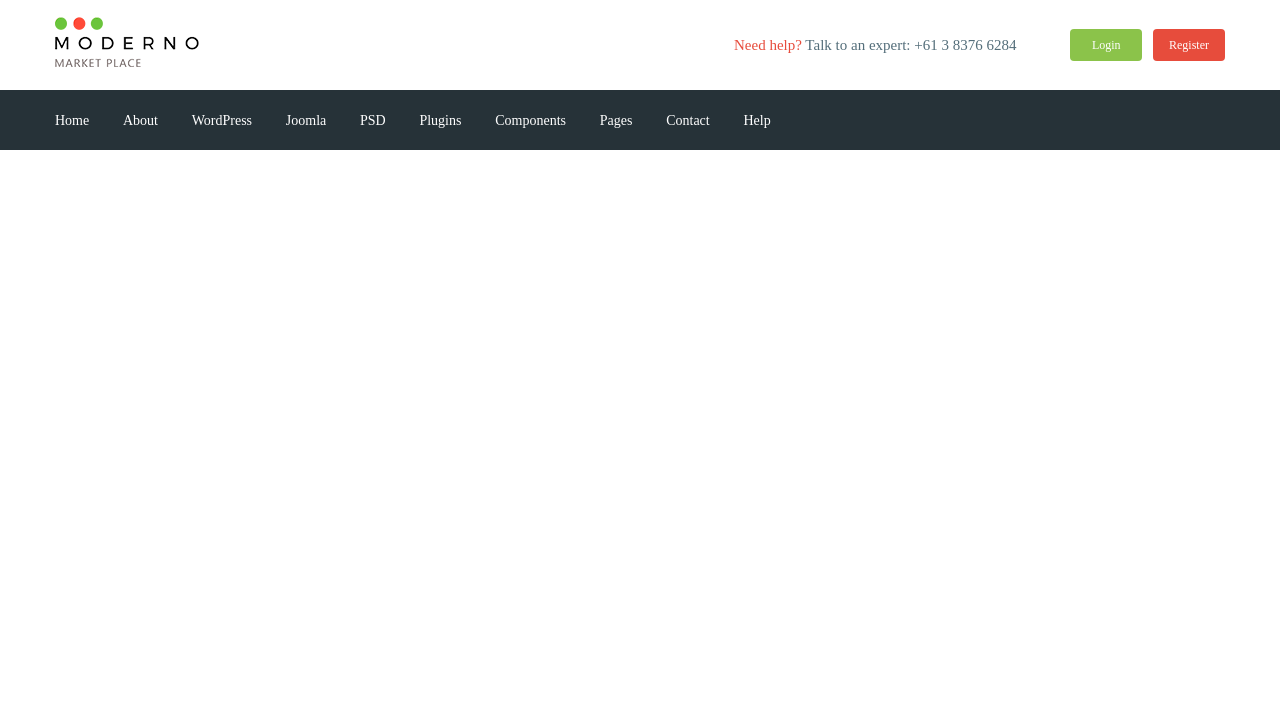
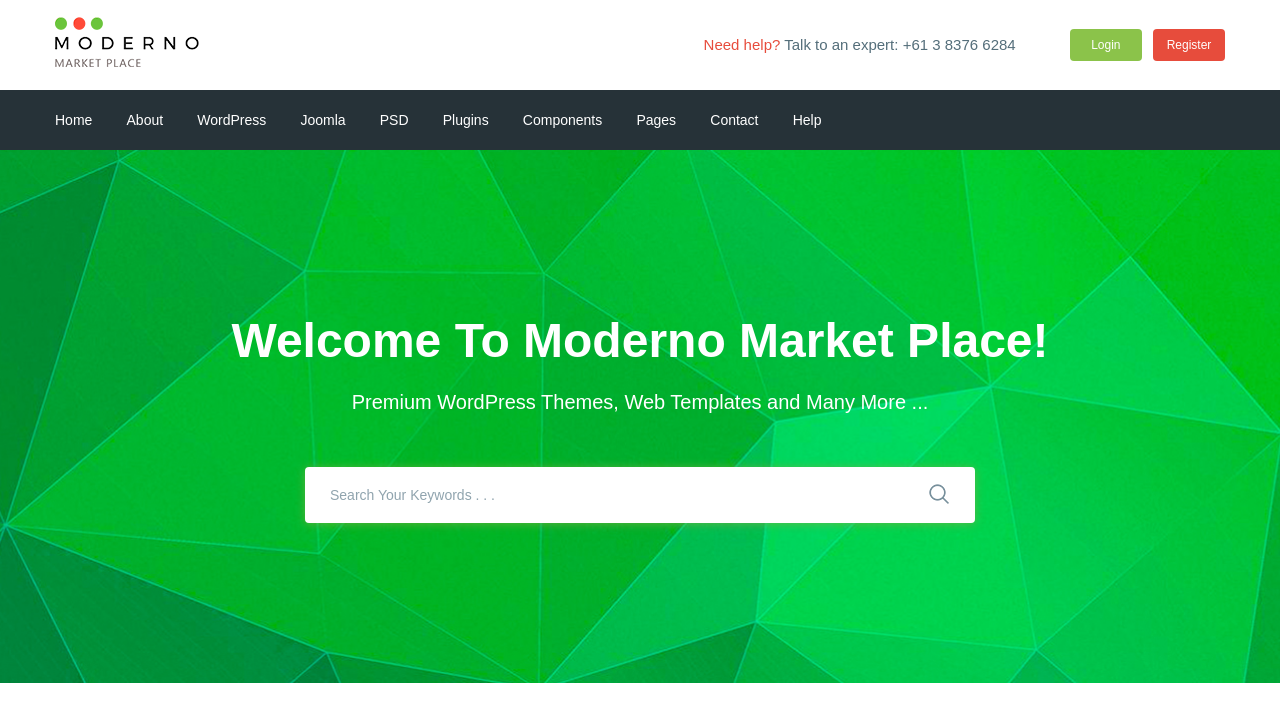
Before and after one commit to Paparatce/moderno, a website: page app/index.html in a window 1280 px wide. Drawn offline with nearby package versions, Linux system fonts and the light colour scheme; files that its build step writes are made by us from their sources.

Commit message:
added search section

```diff
--- a/app/index.html
+++ b/app/index.html
@@ -91,11 +91,28 @@
             </nav>
         </div>
     </div>
+</header>
+<body>
+<section class="search" style="background-image: url(images/search-bg.jpg);">
+    <div class="container">
+        <div class="search__inner">
+            <div class="search__inner-title">
+                Welcome To Moderno Market Place!
+            </div>
+            <div class="search__inner-text">
+                Premium WordPress Themes, Web Templates and Many More ...
+            </div>
+            <div class="search__inner-form">
+                <form>
+                    <input type="text" placeholder="Search Your Keywords . . ." required>
+                    <button type="submit"><img src="images/icons/search.png" alt=""></button>
+                </form>
+            </div>
+        </div>
+    </div>
+</section>
 
 
-</header>
-
-<body>
     <script src="https://ajax.googleapis.com/ajax/libs/jquery/3.4.1/jquery.min.js"></script>
     <script src="js/libs.min.js"></script>
     <script src=js/main.min.js></script>
--- a/app/scss/_global.scss
+++ b/app/scss/_global.scss
@@ -18,7 +18,7 @@ li {
     list-style: none;
 }
 body {
-    font-family: "Roboto-Regular";
+    font-family: "Roboto-Regular" ,sans-serif;
     font-weight: 400;
     font-size: 15px;
     line-height: 24px;
--- a/app/scss/style.scss
+++ b/app/scss/style.scss
@@ -49,3 +49,56 @@
         font-size: 14px;
     }
 }
+.search {
+    background-repeat: no-repeat;
+    background-size: cover;
+    background-position: center;
+    min-height: 533px;
+}
+.search__inner {
+    padding: 155px 0px 100px;
+    color: #fff;
+    text-align: center;
+    &-title {
+        margin-bottom: 10px;
+        font-size: 48px;
+        font-weight: 700;
+        line-height: 72px;
+    }
+    &-text {
+        margin-bottom: 50px;
+        font-weight: 500;
+        font-size: 20px;
+        line-height: 30px;
+    }
+    &-form {
+        max-width: 670px;
+        margin: 0 auto;
+        position: relative;
+        input {
+            display: block;
+            width: 100%;
+            border-radius: 4px;
+            box-shadow: 0px 1px 10px 0px rgba(124, 178, 64, 0.75);
+            height: 56px;
+            border: none;
+            font-size: 14px;
+            font-weight: 500;
+            outline: none;
+            padding-left: 25px;
+            padding-right: 60px;
+            &::placeholder {
+                color: #90a4ae;
+                font-weight: 500;
+            }
+        }
+        button{
+            position: absolute;
+            border:none;
+            background-color: transparent;
+            right: 20px;
+            top: 16px;
+
+        }
+    }
+}
```
Also changed, not shown: app/images/icons/search.png (added), app/images/icons/search.svg (added), app/images/search-bg.jpg (added).
